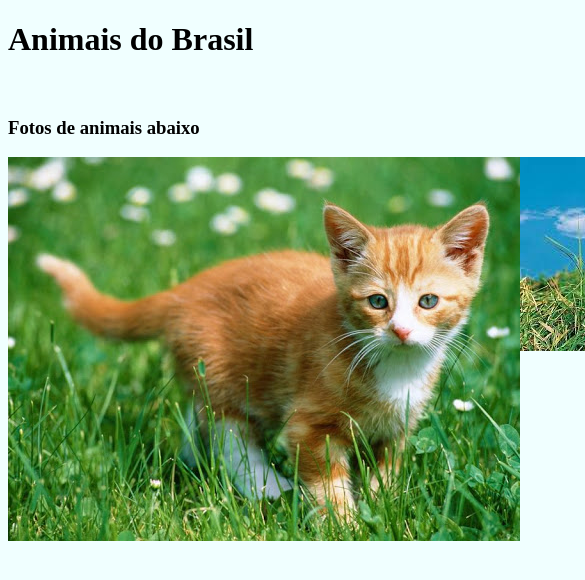
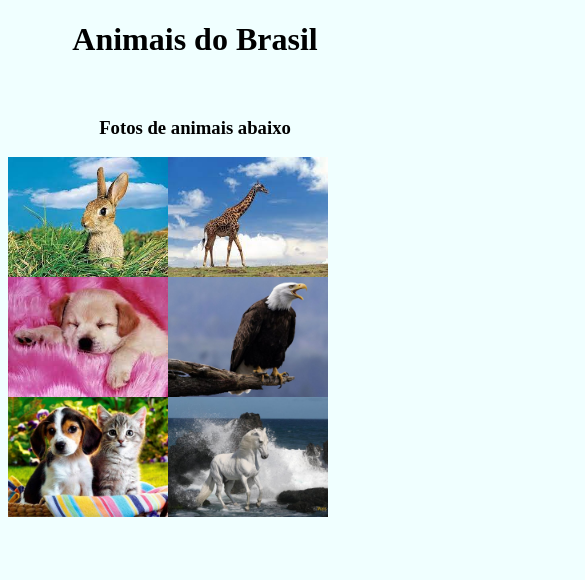
Before and after one commit to PauloSGM/Flexbox, a plain HTML site: page index.html in a window 390 px wide. Shown: the top 580 px of the page, 585 px wide, since content can reach past the window. Drawn offline with Linux system fonts and the light colour scheme.

Commit message:
deixando responsivo

```diff
--- a/css/flexbox.css
+++ b/css/flexbox.css
@@ -1,9 +1,30 @@
 body{
+    background-color: azure;
+}
 
-    background-color: azure;
+h1 {
+    text-align: center;
+}
+h3 {
+
+    text-align: center;
+}
+header{
+    display: block;
+    align-items: center;
 }
 
 .container{
 
+}
+
+div{
+
     display: flex;
+    flex-wrap: wrap;
 }
+
+img{
+max-width: 160px;
+  max-height: 120px;
+}
--- a/index.html
+++ b/index.html
@@ -11,16 +11,13 @@
 
     <header><h1>Animais do Brasil</h1><br><h3>Fotos de animais abaixo</h3></header>
     <section>
-<div class="container">
-      <div><img src="./img/foto1.jpg" alt=""></div>
-      <div><img src="./img/foto2.jpg" alt=""></div>
-      <div><img src="./img/foto3.jpg" alt=""></div>
-      <div><img src="./img/foto4.jpg" alt=""></div>
-      <div><img src="./img/foto5.jpg" alt=""></div>
-      <div><img src="./img/foto6.jpg" alt=""></div>
-      <div><img src="./img/foto7.jpg" alt=""></div>
-      <div><img src="./img/foto8.jpg" alt=""></div>
-
+<div class="container1">
+      <div class="bichos"><img src="./img/foto2.jpg" alt=""></div>
+      <div class="bichos"><img src="./img/foto3.jpg" alt=""></div>
+      <div class="bichos"><img src="./img/foto4.jpg" alt=""></div>
+      <div class="bichos"><img src="./img/foto5.jpg" alt=""></div>
+      <div class="bichos"><img src="./img/foto6.jpg" alt=""></div>
+      <div class="bichos"><img src="./img/foto7.jpg" alt=""></div>
 </div>
 
     </section>
```
Also changed, not shown: img/foto1.jpg (deleted), img/foto8.jpg (deleted).
